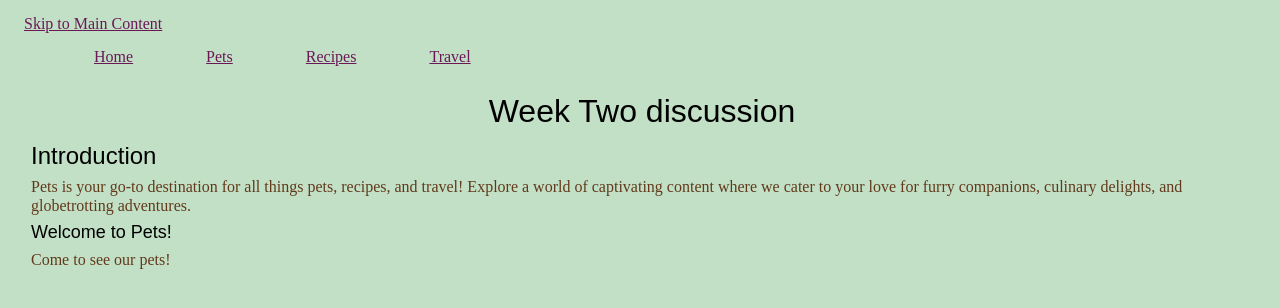
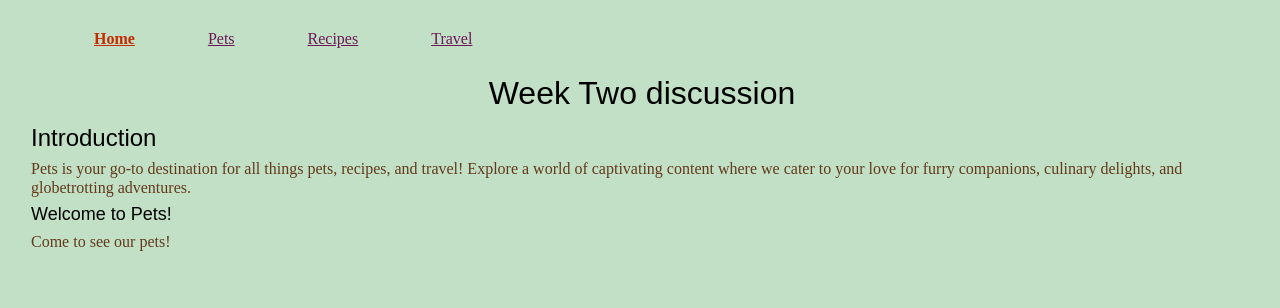
Before and after one commit to dqq030/-ccp_mobile_w24, a plain HTML site: page index.html in a window 1280 px wide. Drawn offline with Linux system fonts and the light colour scheme.

Commit message:
check font

```diff
--- a/css/style.css
+++ b/css/style.css
@@ -1,56 +1,75 @@
-body{
+body {
     background: #c1e0c6;
-    color:#63391b;
+    color: #63391b;
     margin: 5px;
     padding: 5px;
 }
 
-h1{
+h1 {
     font-size: xx-large;
     text-align: center;
 }
 
-h2{
+h2 {
     font-size: x-large;
 }
 
-h3{
+h3 {
     font-size: large;
 }
 
-h2, h3, h1{
+h2,
+h3,
+h1 {
     font-family: Arial, Helvetica, sans-serif;
     color: black;
 }
 
-body *{
+body * {
     padding: 2px;
     margin: 3px;
     margin-left: 5px;
 }
 
-ul{
+ul {
     list-style-type: circle;
     margin-left: 9px;
 }
 
-a{
+a {
     text-decoration: underline;
     color: #6a1956
 }
 
-p{
+p {
     line-height: 1.2;
 }
 
-img, video{
+img,
+video {
     border: 5px solid #ebf5dd;
     padding: 10px;
     margin: 20px;
     border-top-right-radius: 30px;
 }
 
-li{
+li {
     display: inline-block;
     margin-left: 50px;
 }
+
+.page {
+    color: rgb(196, 43, 1);
+    font-weight: bold;
+}
+
+.skip {
+    position: absolute;
+    top: -40px;
+    left: 0;
+
+}
+
+.skip:focus {
+    top: 0;
+}
--- a/index.html
+++ b/index.html
@@ -6,15 +6,15 @@
     <meta name="viewport" content="width=device-width, initial-scale=1.0">
     <link rel="stylesheet" href="css/reset.css">
     <link rel="stylesheet" href="css/style.css">
-    <title>Pets</title>
+    <title>Home Pets</title>
 </head>
 
 <body>
     <header>
-        <a href="#main">Skip to Main Content</a>
+        <a href="#main" class="skip">Skip to Main Content</a>
         <nav>
             <ul>
-                <li><a href="index.html">Home</a></li>
+                <li><a href="index.html" class="page">Home</a></li>
                 <li><a href="pets.html">Pets</a></li>
                 <li><a href="recipes.html">Recipes</a></li>
                 <li><a href="travel.html">Travel</a></li>
```
Also changed, not shown: pets.html (+2 -2 lines), recipes.html (+2 -2 lines), travel.html (+3 -3 lines).
